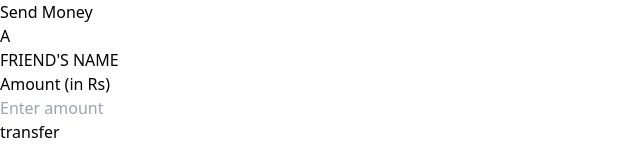
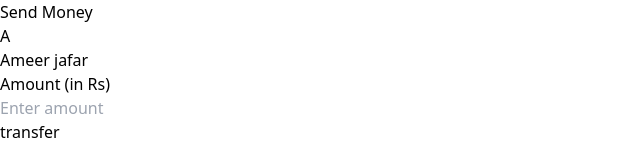
Before and after one commit to Ameerjafar/paytm-clone, a React (Vite) app in the folder frontend/: page /sendMoney in a window 1280 px wide. Shown: the top 160 px of the page, without its empty margins (0-640 px from the left). Built offline with nearby package versions, Linux system fonts and the light colour scheme.

Commit message:
completed

```diff
--- a/frontend/src/component/SendMoney.jsx
+++ b/frontend/src/component/SendMoney.jsx
@@ -2,6 +2,8 @@ import axios from 'axios';
 import { useState } from 'react';
 export function SendMoney({ userId, toId }) {
     const [amount, setAmount] = useState(0);
+    const [name, setName] = useState('');
+
     const transfer = async () => {
         console.log(amount);
         const response = await axios.post('http://localhost:3000/api/v1/account/transfer', {
@@ -25,7 +27,7 @@ export function SendMoney({ userId, toId }) {
                 </div>
                 <div className = 'flex p-5 pb-0 gap-2'>
                     <p className = 'w-12 h-12 rounded-full bg-green-500 flex items-center justify-center'>A</p>
-                    <p className = 'font-bold text-2xl'>FRIEND'S NAME</p>
+                    <p className = 'font-bold text-2xl'>Ameer jafar</p>
                 </div>
                 <div className = 'font-medium pl-10'>Amount (in Rs)</div>
                 <div className = 'pl-10 pr-10 pb-5'>
```
Also changed, not shown: 1 other file (tests, documents, lock files or other folders).
